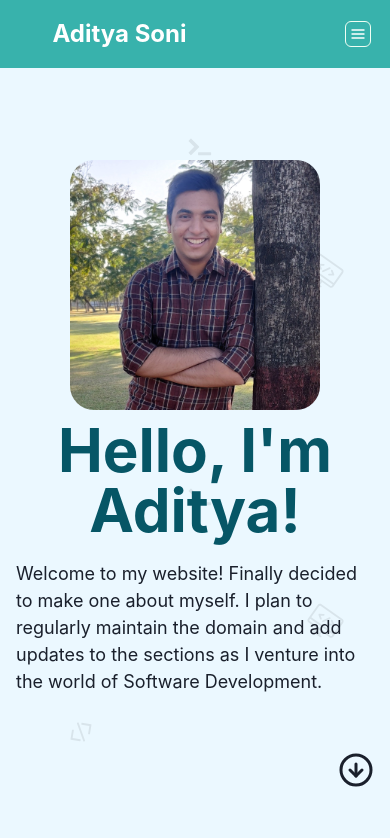
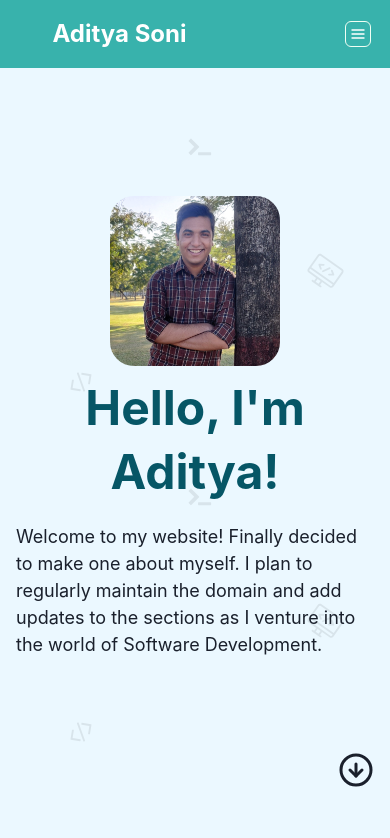
Before and after one commit to adityson/portfolio-website, a Next.js app: page / in a window 390 px wide. Shown: the top 838 px of the page. Built offline with nearby package versions, Linux system fonts and the light colour scheme.

Commit message:
updated styles for mobile

```diff
--- a/pages/index.tsx
+++ b/pages/index.tsx
@@ -15,10 +15,10 @@ export default function Home() {
 
       <Flex id='intro' height='100vh' px={{base: '16px', md: '0px'}} justifyContent='center' alignItems='center' flexDirection={['column', 'column', 'row', 'row']}>
         <Flex margin="10px 30px">
-          <Image src='/static/images/meee.jpg' boxSize='250px' borderRadius='24px' />
+          <Image src='/static/images/meee.jpg' boxSize={{base: '170px', md: '250px'}} borderRadius='24px' />
         </Flex>
         <Flex flexDirection='column'>
-          <Heading as='h1' size='4xl' marginBottom='20px' color='#065666' textAlign={{base: 'center', md: 'left'}}> Hello, I'm Aditya! </Heading>
+          <Heading as='h1' fontSize={{base: '5xl', md: '7xl'}} marginBottom='20px' color='#065666' textAlign={{base: 'center', md: 'left'}}> Hello, I'm Aditya! </Heading>
           <Text fontSize={{base: 'lg', md: 'xl'}} maxW='650px'>
             Welcome to my website! Finally decided to make one about myself.
             I plan to regularly maintain the domain and add updates to the sections
```
Also changed, not shown: 1 other file (tests, documents, lock files or other folders).
